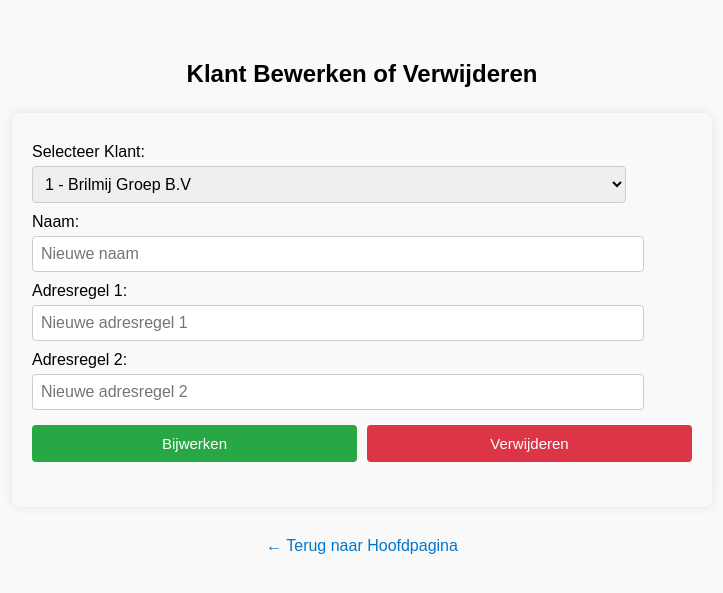
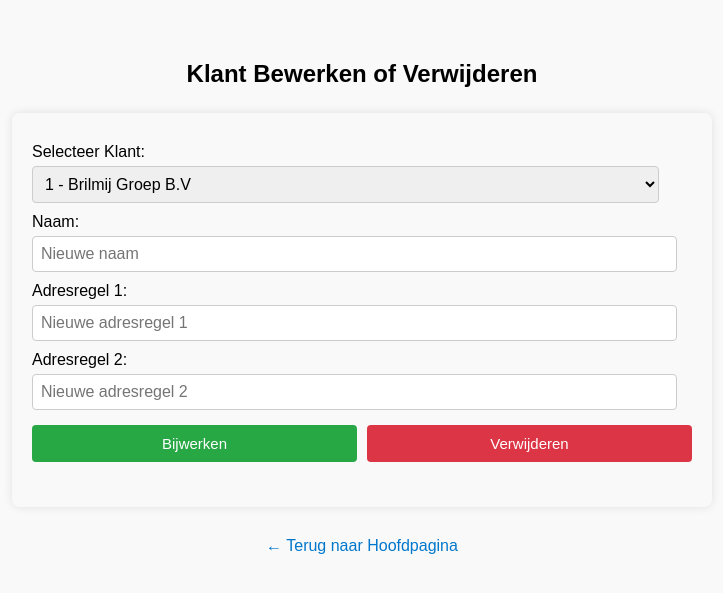
Before and after one commit to NXi99/opto-invoice-app, a Flask app: page /edit-customer in a window 1280 px wide. Shown: the top 593 px of the page, without its empty margins (278-1001 px from the left). Run offline with Flask 3, Linux system fonts and the light colour scheme.

Commit message:
Update edit_customer.html

```diff
--- a/templates/edit_customer.html
+++ b/templates/edit_customer.html
@@ -43,7 +43,7 @@
         }
 
         select, input[type="text"] {
-            width: 90%;
+            width: 95%;
             padding: 8px;
             font-size: 16px;
             margin-top: 5px;
```
